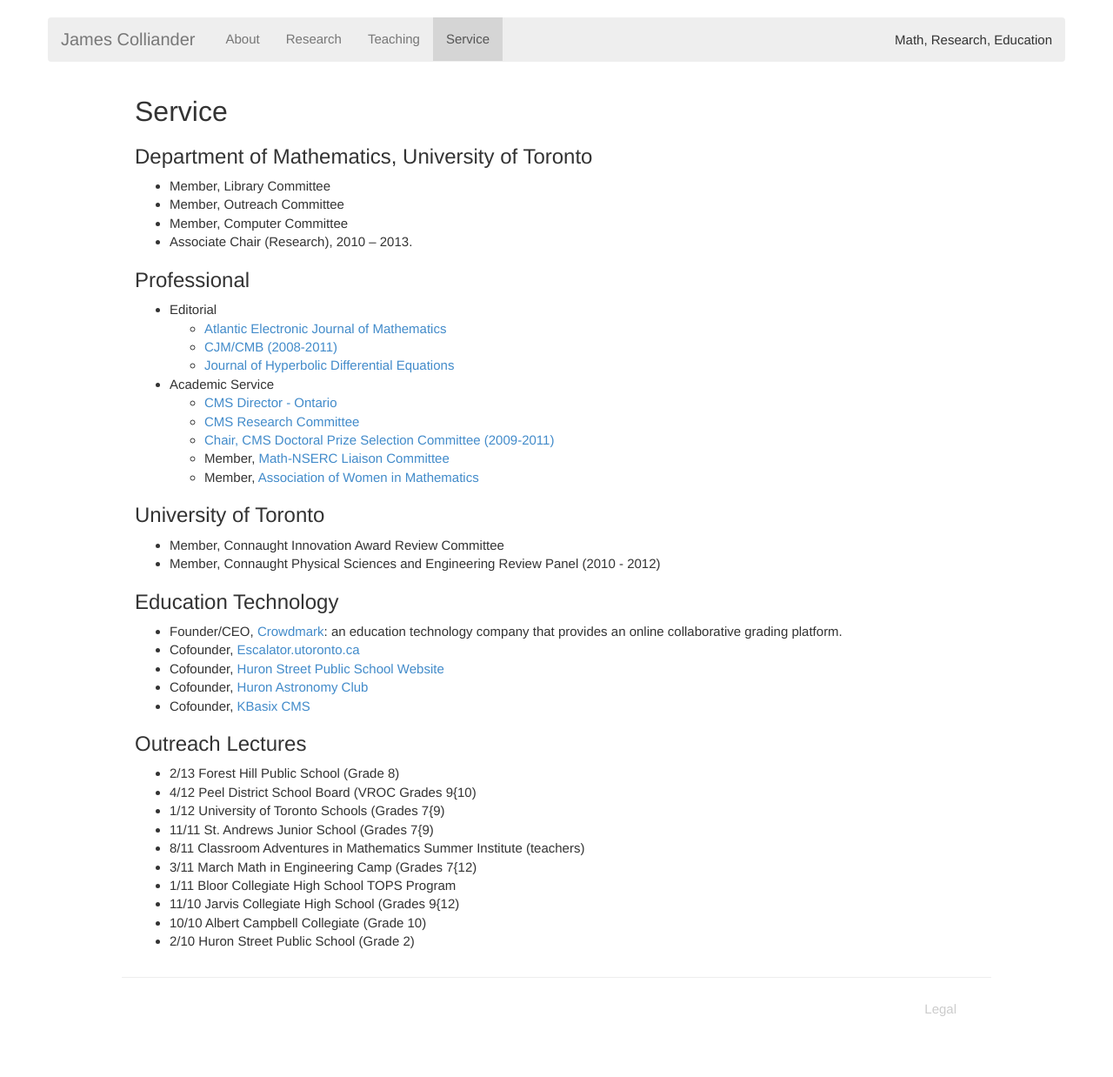
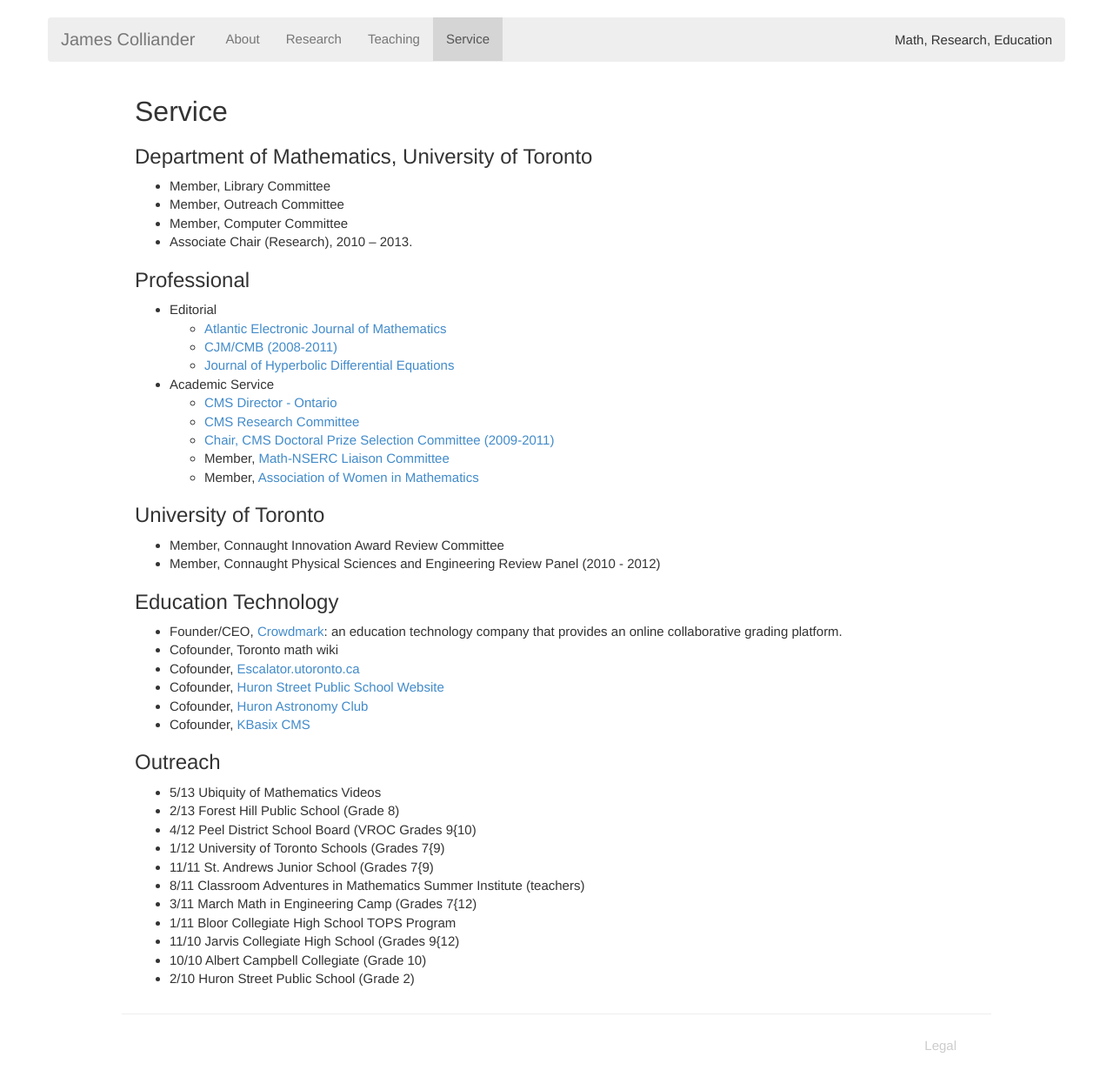
Before and after one commit to lilianliu52/colliand.github.com, a Jekyll site: the page built from service.md, in a window 1280 px wide. Shown: the whole page at 87% size. Built offline with Jekyll 4.4.1, drawn with Linux system fonts in a browser that asks for light colours; nearby versions of some CDN libraries; before the commit the page ends 1195 px from its top, so only the background shows below that.

Commit message:
small changes to service.md

```diff
--- a/service.md
+++ b/service.md
@@ -41,13 +41,15 @@ icons: true
 ### Education Technology
 
 * 	Founder/CEO, [Crowdmark](http://crowdmark.com): an education technology company that provides an online collaborative grading platform.
+*	Cofounder, Toronto math wiki
 * 	Cofounder, [Escalator.utoronto.ca](http://welcome.escalator.utoronto.ca/home/)
 *	Cofounder, [Huron Street Public School Website](https://tdsb-huron.escalator.utoronto.ca/home/)
 *	Cofounder, [Huron Astronomy Club](https://tdsb-huron.escalator.utoronto.ca/home/astroclub/)
 *	Cofounder, [KBasix CMS](https://share.math.toronto.edu)
 
-### Outreach Lectures
+### Outreach
 
+*	5/13 Ubiquity of Mathematics Videos
 *	2/13 Forest Hill Public School (Grade 8)
 *	4/12 Peel District School Board (VROC Grades 9{10)
 *	1/12 University of Toronto Schools (Grades 7{9)
```
